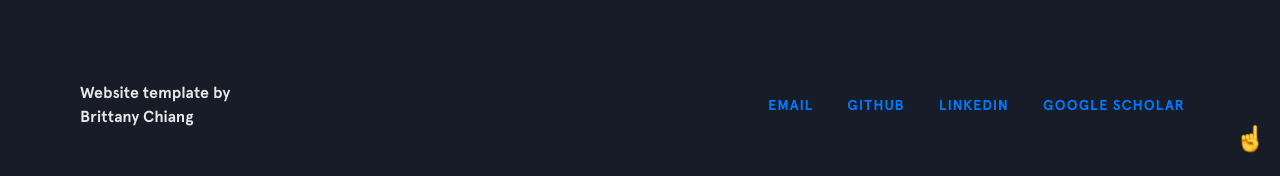
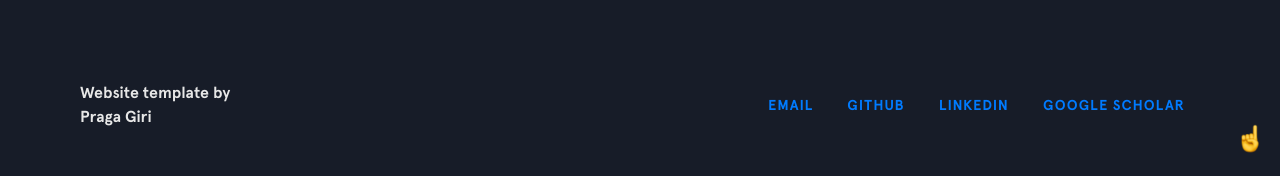
Before and after one commit to Pragatheis/pragatheis.github.io, a Jekyll site: the page built from index.html, in a window 1280 px wide and 900 px high, scrolled down 4803 px. Shown: the part 721-897 px from the top of the window. Built offline with Jekyll 4.4.1, drawn with Linux system fonts in a browser that asks for light colours; nearby versions of some CDN libraries.

Commit message:
Update footer.html

```diff
--- a/_includes/footer.html
+++ b/_includes/footer.html
@@ -5,7 +5,7 @@
     </div>
     <div class="bottom">
       <span>
-        <a href="https://github.com/bchiang7" target="_blank">Brittany Chiang </a>
+        <a href="https://github.com/pragatheis" target="_blank">Praga Giri </a>
       </span>
     </div>
   </div>
```
